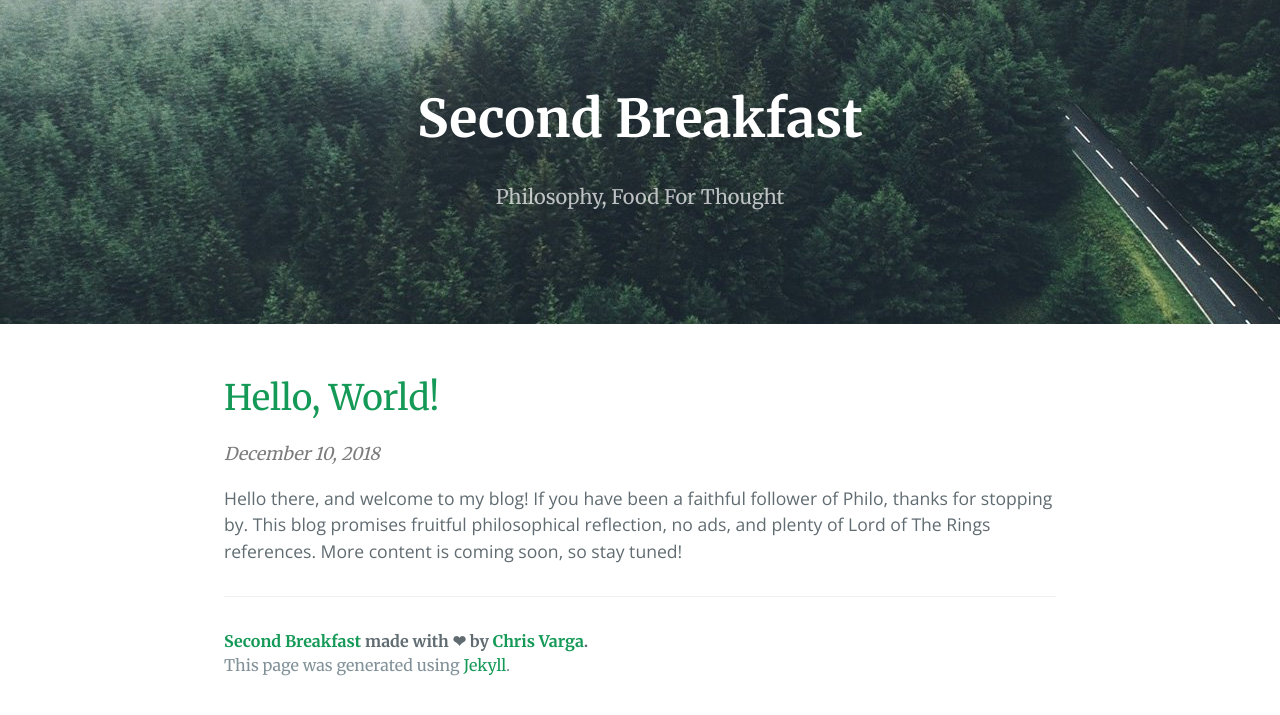
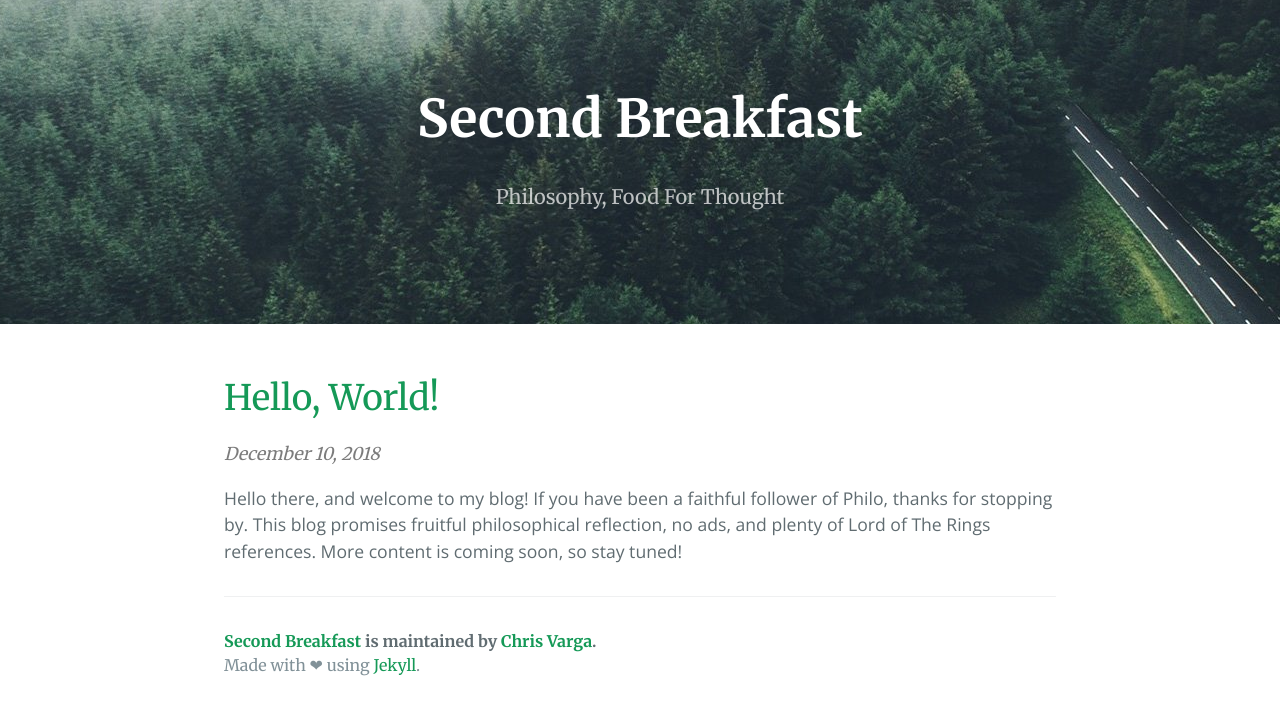
Before and after one commit to second-breakfast/second-breakfast.github.io, a Jekyll site: the page built from index.html, in a window 1280 px wide. Shown: the top 715 px of the page. Built offline with Jekyll 4.4.1, drawn with Linux system fonts in a browser that asks for light colours; the list of posts is cut into pages by our own code.

Commit message:
Revert "Update page footer"
This reverts commit a491c0d75d3d99d0fec05d96438a2a1c5e7c75c5.

```diff
--- a/_includes/page-footer.html
+++ b/_includes/page-footer.html
@@ -1,4 +1,4 @@
 <footer class="site-footer">
-  <span class="site-footer-owner"><a href="{{ site.url }}">{{ site.title }}</a> made with &#x2764; by <a href="{{ site.baseurl }}/about">{{ site.author.name }}</a>.</span>
-  <span class="site-footer-credits">This page was generated using <a target="_blank" href="https://jekyllrb.com/">Jekyll</a>.</span>
+  <span class="site-footer-owner"><a href="{{ site.url }}">{{ site.title }}</a> is maintained by <a href="{{ site.baseurl }}/about">{{ site.author.name }}</a>.</span>
+  <span class="site-footer-credits">Made with &#x2764; using <a target="_blank" href="https://jekyllrb.com/">Jekyll</a>.</span>
 </footer>
```
